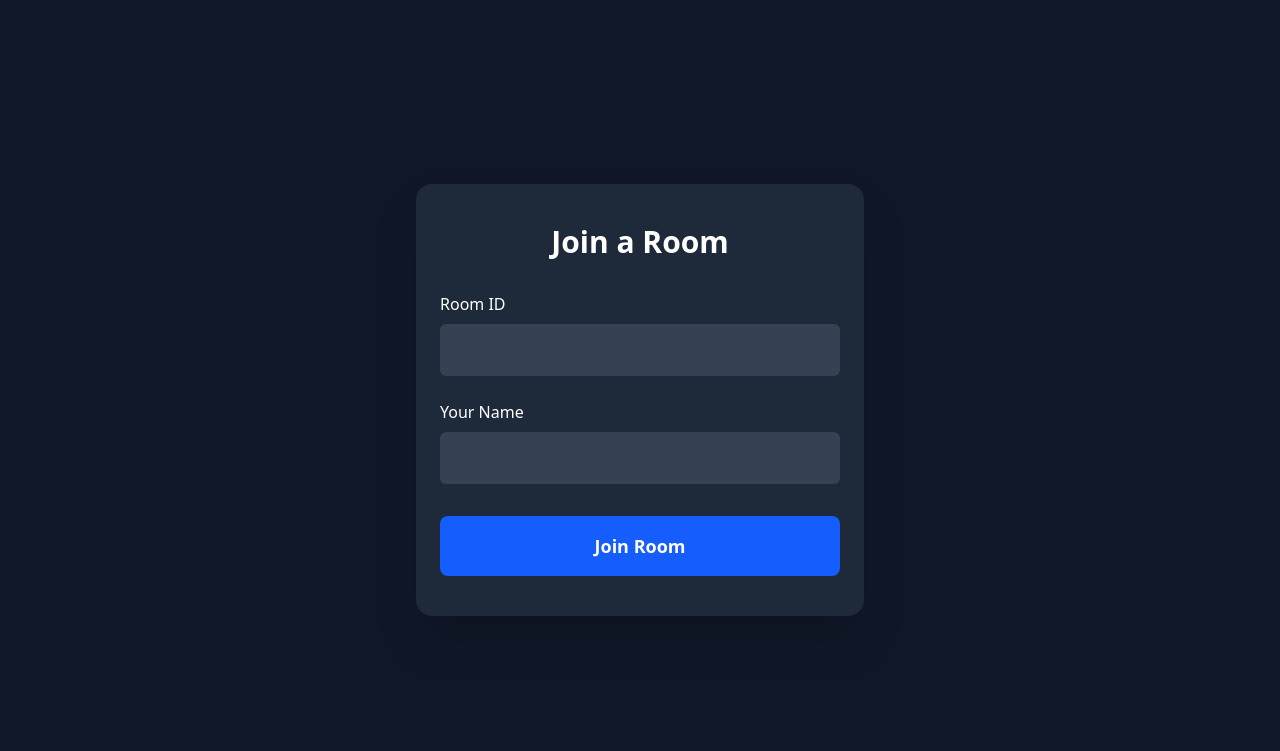
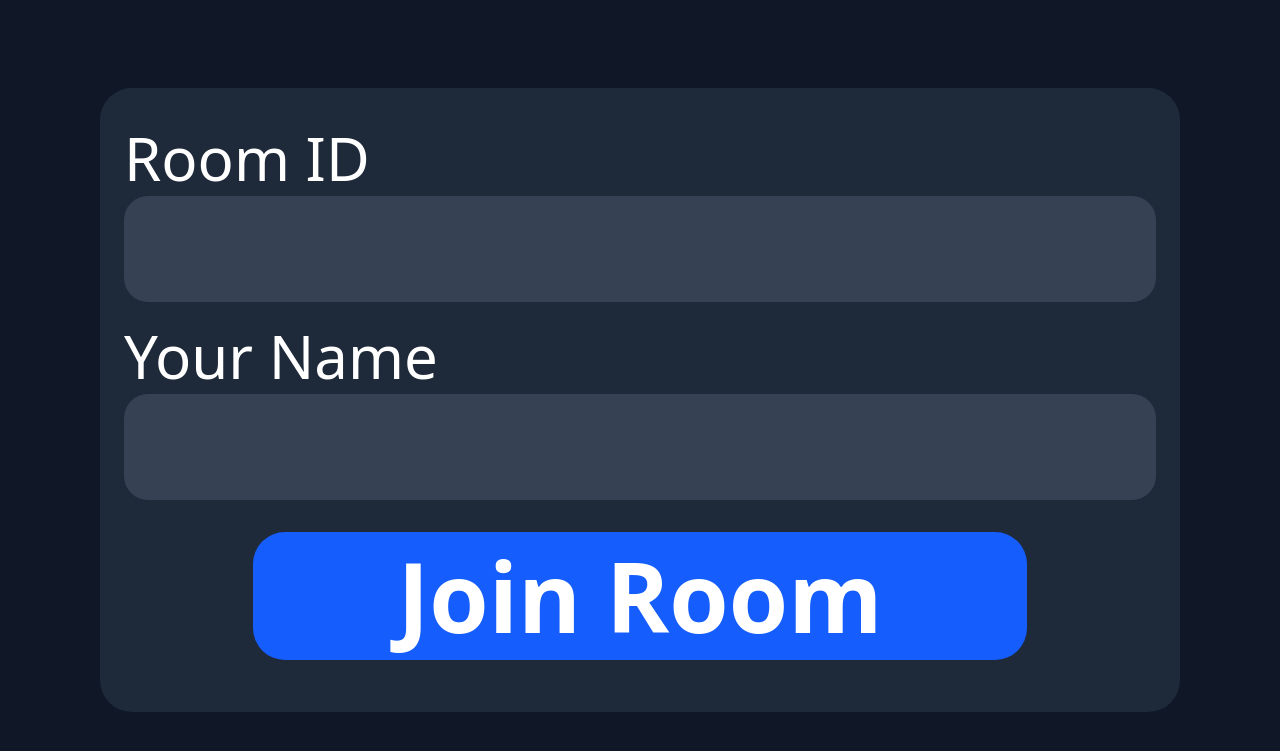
Before and after one commit to Clwmm/LiarAmongUs, a FastAPI app: page / in a window 1280 px wide. Shown: the top 751 px of the page. Run offline with FastAPI, Linux system fonts and the light colour scheme.

Commit message:
form style done

```diff
--- a/app/static/css/output.css
+++ b/app/static/css/output.css
@@ -33,6 +33,12 @@
     --text-3xl--line-height: calc(2.25 / 1.875);
     --text-4xl: 2.25rem;
     --text-4xl--line-height: calc(2.5 / 2.25);
+    --text-5xl: 3rem;
+    --text-5xl--line-height: 1;
+    --text-6xl: 3.75rem;
+    --text-6xl--line-height: 1;
+    --text-8xl: 6rem;
+    --text-8xl--line-height: 1;
     --font-weight-medium: 500;
     --font-weight-semibold: 600;
     --font-weight-bold: 700;
@@ -40,6 +46,8 @@
     --radius-lg: 0.5rem;
     --radius-xl: 0.75rem;
     --radius-2xl: 1rem;
+    --radius-3xl: 1.5rem;
+    --radius-4xl: 2rem;
     --default-transition-duration: 150ms;
     --default-transition-timing-function: cubic-bezier(0.4, 0, 0.2, 1);
     --default-font-family: var(--font-sans);
@@ -207,11 +215,35 @@
   .mx-1 {
     margin-inline: calc(var(--spacing) * 1);
   }
+  .mx-10 {
+    margin-inline: calc(var(--spacing) * 10);
+  }
+  .mx-25 {
+    margin-inline: calc(var(--spacing) * 25);
+  }
+  .mx-50 {
+    margin-inline: calc(var(--spacing) * 50);
+  }
   .mx-auto {
     margin-inline: auto;
   }
   .my-0 {
     margin-block: calc(var(--spacing) * 0);
+  }
+  .my-10 {
+    margin-block: calc(var(--spacing) * 10);
+  }
+  .my-20 {
+    margin-block: calc(var(--spacing) * 20);
+  }
+  .my-auto {
+    margin-block: auto;
+  }
+  .mt-3 {
+    margin-top: calc(var(--spacing) * 3);
+  }
+  .mt-5 {
+    margin-top: calc(var(--spacing) * 5);
   }
   .mb-1 {
     margin-bottom: calc(var(--spacing) * 1);
@@ -224,6 +256,9 @@
   }
   .mb-4 {
     margin-bottom: calc(var(--spacing) * 4);
+  }
+  .mb-5 {
+    margin-bottom: calc(var(--spacing) * 5);
   }
   .mb-6 {
     margin-bottom: calc(var(--spacing) * 6);
@@ -254,6 +289,15 @@
   }
   .min-h-screen {
     min-height: 100vh;
+  }
+  .w-1\/2 {
+    width: calc(1/2 * 100%);
+  }
+  .w-3\/4 {
+    width: calc(3/4 * 100%);
+  }
+  .w-3\/5 {
+    width: calc(3/5 * 100%);
   }
   .w-full {
     width: 100%;
@@ -300,11 +344,20 @@
   .rounded-2xl {
     border-radius: var(--radius-2xl);
   }
+  .rounded-3xl {
+    border-radius: var(--radius-3xl);
+  }
+  .rounded-4xl {
+    border-radius: var(--radius-4xl);
+  }
   .rounded-lg {
     border-radius: var(--radius-lg);
   }
   .rounded-md {
     border-radius: var(--radius-md);
+  }
+  .rounded-none {
+    border-radius: 0;
   }
   .rounded-xl {
     border-radius: var(--radius-xl);
@@ -406,6 +459,18 @@
     font-size: var(--text-4xl);
     line-height: var(--tw-leading, var(--text-4xl--line-height));
   }
+  .text-5xl {
+    font-size: var(--text-5xl);
+    line-height: var(--tw-leading, var(--text-5xl--line-height));
+  }
+  .text-6xl {
+    font-size: var(--text-6xl);
+    line-height: var(--tw-leading, var(--text-6xl--line-height));
+  }
+  .text-8xl {
+    font-size: var(--text-8xl);
+    line-height: var(--tw-leading, var(--text-8xl--line-height));
+  }
   .text-base {
     font-size: var(--text-base);
     line-height: var(--tw-leading, var(--text-base--line-height));
@@ -449,6 +514,10 @@
   }
   .shadow-lg {
     --tw-shadow: 0 10px 15px -3px var(--tw-shadow-color, rgb(0 0 0 / 0.1)), 0 4px 6px -4px var(--tw-shadow-color, rgb(0 0 0 / 0.1));
+    box-shadow: var(--tw-inset-shadow), var(--tw-inset-ring-shadow), var(--tw-ring-offset-shadow), var(--tw-ring-shadow), var(--tw-shadow);
+  }
+  .shadow-none {
+    --tw-shadow: 0 0 #0000;
     box-shadow: var(--tw-inset-shadow), var(--tw-inset-ring-shadow), var(--tw-ring-offset-shadow), var(--tw-ring-shadow), var(--tw-shadow);
   }
   .outline {
--- a/app/templates/form.html
+++ b/app/templates/form.html
@@ -5,39 +5,34 @@
 {% block content %}
 <!-- Prevent scroll and center form -->
 <div class="fixed inset-0 bg-gray-900 text-white overflow-hidden flex items-center justify-center">
-    <form method="post" action="/join" class="w-full max-w-md mx-auto px-6 py-10 bg-gray-800 rounded-2xl shadow-2xl">
-        <h2 class="text-3xl font-bold text-center mb-8">Join a Room</h2>
-
+    <form method="post" action="/join" class="w-full mx-25 px-6 py-10 bg-gray-800 rounded-4xl shadow-none">
         {% if error %}
-            <p class="text-red-400 mb-6 text-center text-lg">{{ error }}</p>
+            <p class="text-red-400 mb-6 text-center text-6xl">{{ error }}</p>
         {% endif %}
 
         <div class="mb-6">
-            <label for="room_id" class="block text-base font-medium mb-2">Room ID</label>
+            <label for="room_id" class="block text-6xl font-medium mb-2">Room ID</label>
             <input
                 type="number"
                 id="room_id"
                 name="room_id"
                 required
-                class="w-full px-4 py-3 rounded-md bg-gray-700 text-white text-lg focus:outline-none focus:ring-2 focus:ring-blue-500"
-            >
+                class="w-full px-4 py-3 rounded-3xl bg-gray-700 text-white text-6xl focus:outline-none focus:ring-2 focus:ring-blue-500">
         </div>
 
         <div class="mb-8">
-            <label for="name" class="block text-base font-medium mb-2">Your Name</label>
+            <label for="name" class="block text-6xl font-medium mb-2">Your Name</label>
             <input
                 type="text"
                 id="name"
                 name="name"
                 required
-                class="w-full px-4 py-3 rounded-md bg-gray-700 text-white text-lg focus:outline-none focus:ring-2 focus:ring-blue-500"
-            >
+                class="w-full px-4 py-3 rounded-3xl bg-gray-700 text-white text-6xl focus:outline-none focus:ring-2 focus:ring-blue-500">
         </div>
 
         <button
             type="submit"
-            class="w-full bg-blue-600 hover:bg-blue-700 text-white font-semibold py-4 px-6 rounded-lg text-lg transition duration-200"
-        >
+            class="w-3/4 mx-auto mb-3 block bg-blue-600 hover:bg-blue-700 text-white font-semibold py-4 px-6 rounded-4xl text-8xl transition duration-200">
             Join Room
         </button>
     </form>
```
